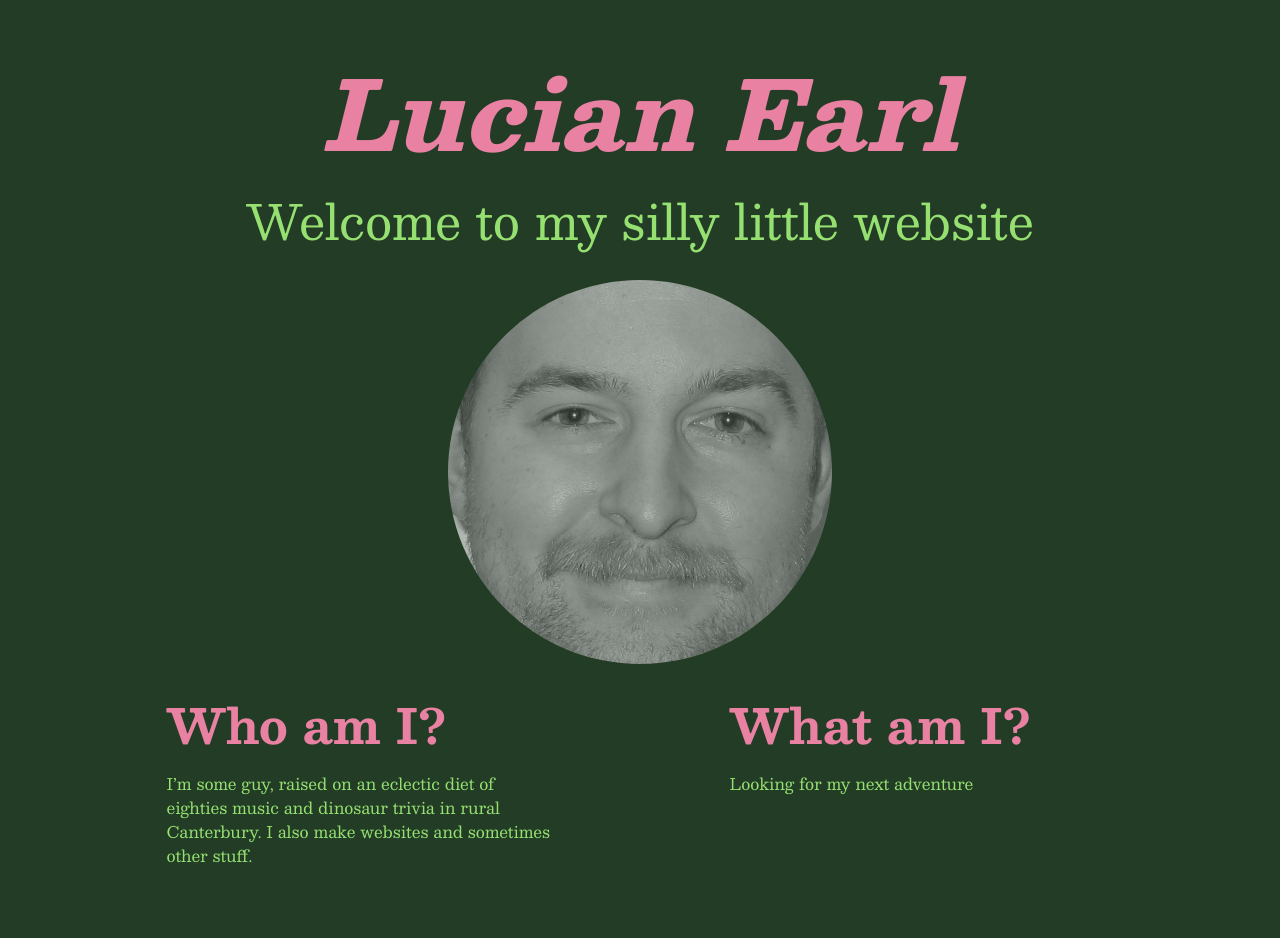
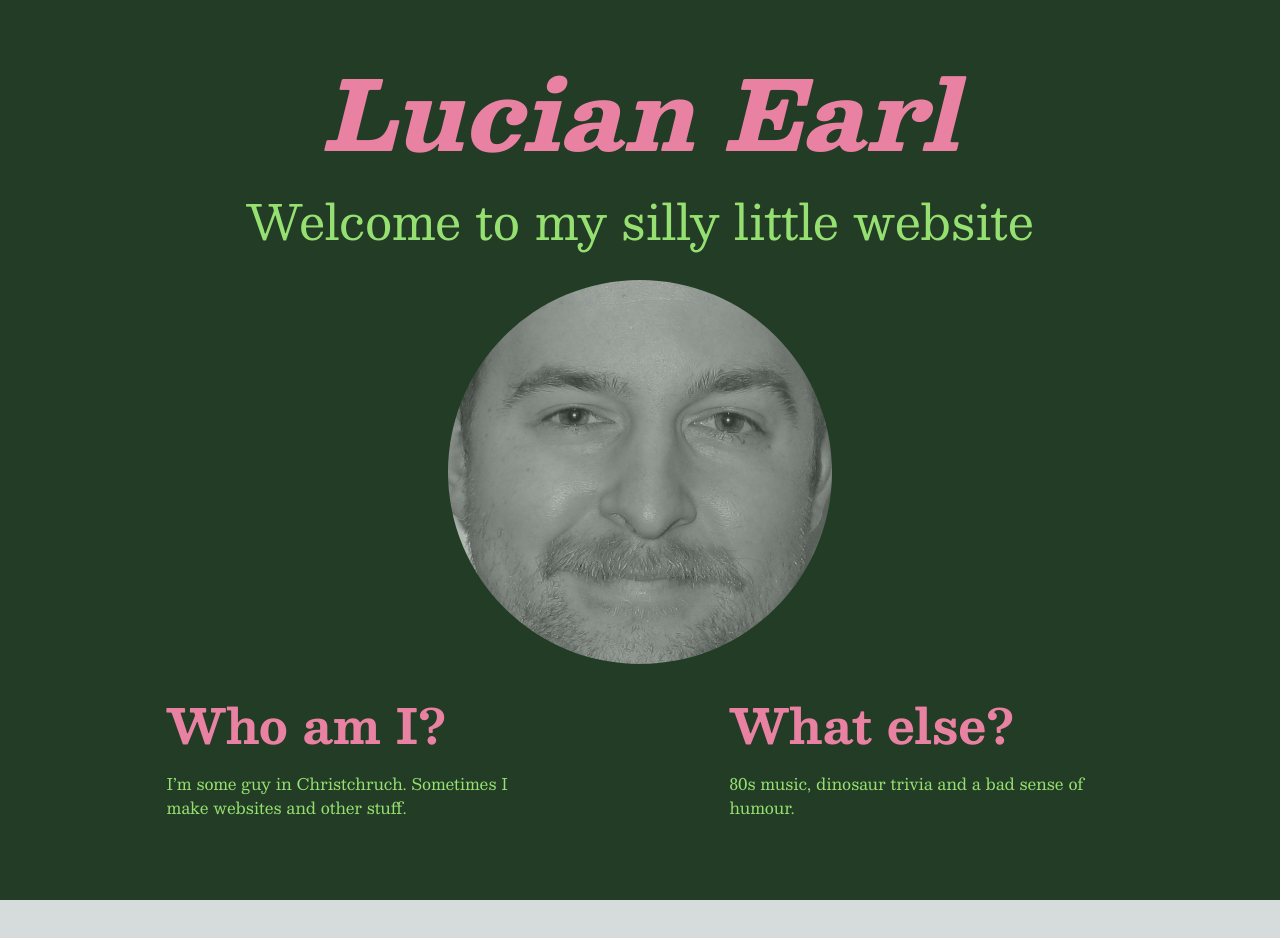
Before and after one commit to LucianEarl/lucian-site, a Next.js app: page / in a window 1280 px wide. Shown: the top 938 px of the page. After the commit the page ends 900 px from the top, so only its background shows below. Built offline with nearby package versions, Linux system fonts and the light colour scheme.

Commit message:
Update page.js

```diff
--- a/app/page.js
+++ b/app/page.js
@@ -24,9 +24,9 @@ export default function Home() {
         <div className="flex flex-col md:flex-row justify-between md:w-4/5">
           <TextBox
             title="Who am I?"
-            text="I’m some guy, raised on an eclectic diet of eighties music and dinosaur trivia in rural Canterbury. I also make websites and sometimes other stuff."
+            text="I’m some guy in Christchruch. Sometimes I make websites and other stuff."
           />
-          <TextBox title="What am I?" text="Looking for my next adventure" />
+          <TextBox title="What else?" text="80s music, dinosaur trivia and a bad sense of humour." />
         </div>
       </main>
     </>
```
